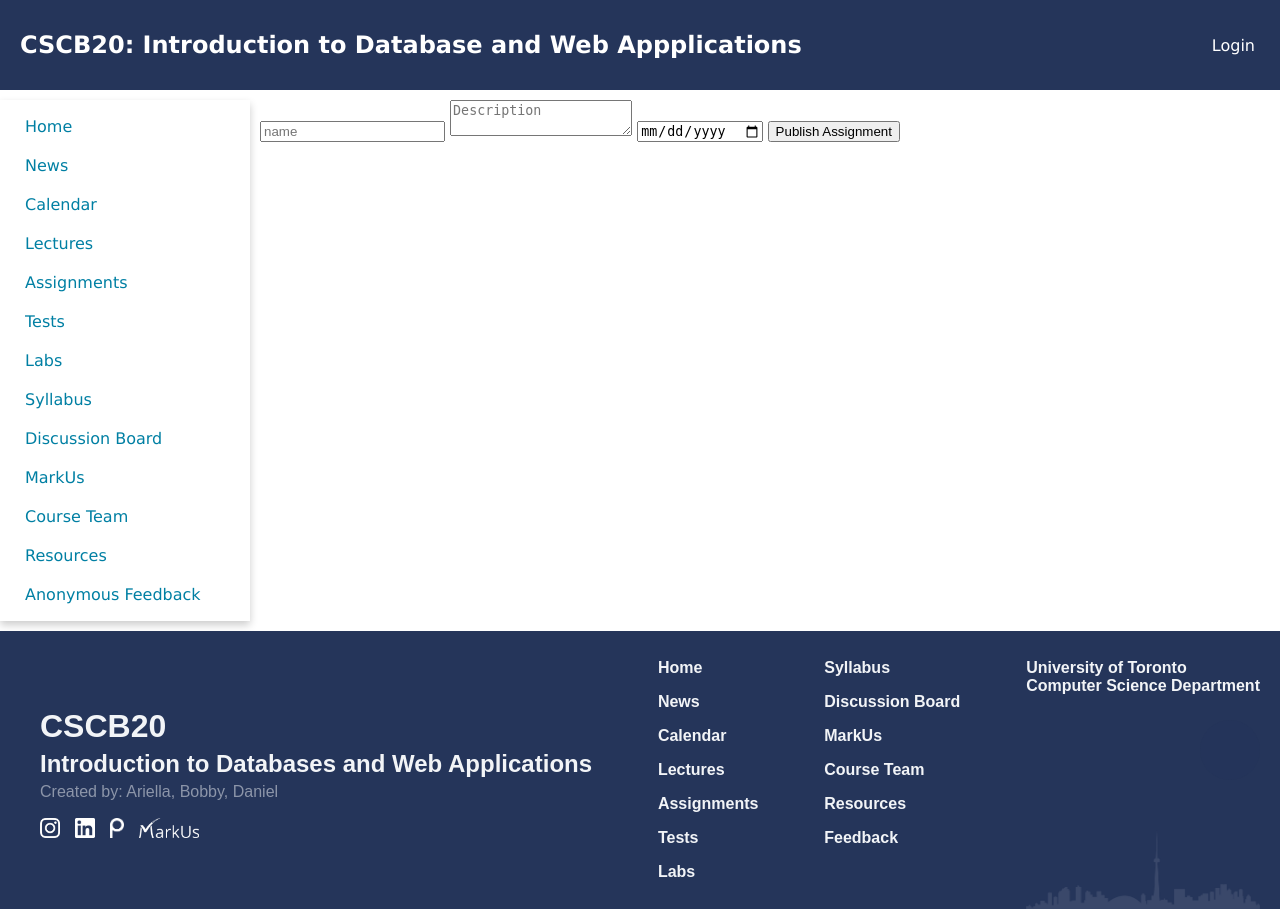
After one commit to BobbyAdiSalim/Course-Website, a Flask app: page /tests/add in a window 1280 px wide. The commit adds this page. Run offline with Flask 3, Linux system fonts and the light colour scheme.

Commit message:
Berhasil buat form yang bisa nge insert

```diff
--- a/app.py
+++ b/app.py
@@ -1,11 +1,21 @@
-from flask import Flask, render_template
+from flask import (
+    Flask,
+    render_template,
+    request,
+    url_for,
+    session,
+    abort,
+    flash
+    )
 from flask_sqlalchemy import SQLAlchemy
 from datetime import datetime, timedelta
+from flask_bcrypt import Bcrypt
 
 app = Flask(__name__)
 app.config["SQLALCHEMY_DATABASE_URI"] = 'sqlite:///assignment3.db'
-
+app.config["SECRET_KEY"] = "HJSCYIGA1982UYCH2C78E2BCGWGVXFTGbYDXGUBAJGDWUYGVDXGvjgsjVGGHJDWI"
 db = SQLAlchemy(app)
+bcrypt = Bcrypt(app)
 
 class Student(db.Model):
     id = db.Column(db.Integer, primary_key = True)
@@ -75,7 +85,23 @@ def resources():
 def feedback():
     return render_template("feedback.html", feedback = True)
 
+@app.route('/tests/add', methods = ["GET", "POST"])
+def addtest():
+    if request.method == 'GET':
+        return render_template("tests_add.html")
+    else:
+        # Do something here
+        name = request.form["name"]
+        desc = request.form["desc"]
+        due_date = request.form["due_date"]
 
+        # Convert to SQLite date
+        due_date = datetime.strptime(due_date, '%Y-%m-%d').date()
+    test = Test(name = name, desc = desc, due_date = due_date)
+    db.session.add(test)
+    db.session.commit()
+
+    return "Success"
 
 if __name__ == "__main__":
     app.run(debug=True)
--- a/static/css/footer.css
+++ b/static/css/footer.css
@@ -9,7 +9,7 @@
         font-family: Arial, Helvetica, sans-serif;
     }
     .footer-4 {
-        background-image: url("images/toronto-b.png");
+        background-image: url("../images/toronto-b.png");
         background-size: contain;
         background-repeat: no-repeat;
         background-position: center bottom;
--- a/static/css/index.css
+++ b/static/css/index.css
@@ -32,3 +32,20 @@ body {
     border: 0;
     box-shadow: inset 0 12px 12px -12px rgba(50, 127, 163, 0.5);
 }
+
+.top-btn{
+    position: fixed;
+    bottom: 0;
+    right: 0;
+    margin: 20px;
+    height: 60px;
+    width: 60px;
+    font-size: 2em;
+    font-weight: bold;
+    border-radius: 70%;
+    background-color: var(--primary_color); /* Customize the button color */
+    color: white;
+    text-align: center;
+    cursor: pointer;
+    opacity: 50%;
+}
--- a/templates/home_template.html
+++ b/templates/home_template.html
@@ -11,17 +11,21 @@
   <link href="{{ url_for('static', filename='css/index.css') }}" rel="stylesheet" type="text/css">
     {% block extra_css %}
     {% endblock %}
+
+  <script src="https://code.jquery.com/jquery-3.6.0.min.js"></script>
   <!-- <link href="navbar.css" rel="stylesheet" type="text/css">
   <link href="footer.css" rel="stylesheet" type="text/css">
   <link href="index.css" rel="stylesheet" type="text/css"> -->
 </head>
 
 <body id="top">
+  <div class ="top-btn"></div>
+
   <header>
     <div class="header-flex">
-      <div class="header-flex-1 title"><a href="index.html" class="title">CSCB20: Introduction to Database and Web
+      <div class="header-flex-1 title"><a href="/" class="title">CSCB20: Introduction to Database and Web
           Appplications</a></div>
-      <div class="header-flex-2 top-btn"><a href="#top">Back to Top</a></div>
+        <div class="header-flex-2"> <a href="/login"> Login </a></div>
     </div>
   </header>
   <div class="container">
--- /dev/null
+++ b/templates/tests_add.html
@@ -0,0 +1,27 @@
+{% extends 'home_template.html' %}
+
+{% block extra_css %}
+    <link rel="stylesheet" href="{{ url_for('static', filename='css/tests_add.css') }}" type="text/css">
+{% endblock %}
+
+{% block content %}
+    <main>
+
+        <div class="card">
+            <form action="/tests/add" method="POST">
+                <label for=""></label>
+                <input type="text" name="name" id="" placeholder="name">
+
+                <label for=""></label>
+                <textarea name="desc" id="" placeholder="Description"></textarea>
+
+
+                <label for=""></label>
+                <input type="date" name="due_date" id="">
+
+                <button type="submit">Publish Assignment</button>
+            </form>
+        </div>
+
+    </main>
+{% endblock %}
```
Also changed, not shown: instance/assignment3.db, static/css/tests_add.css (added).
